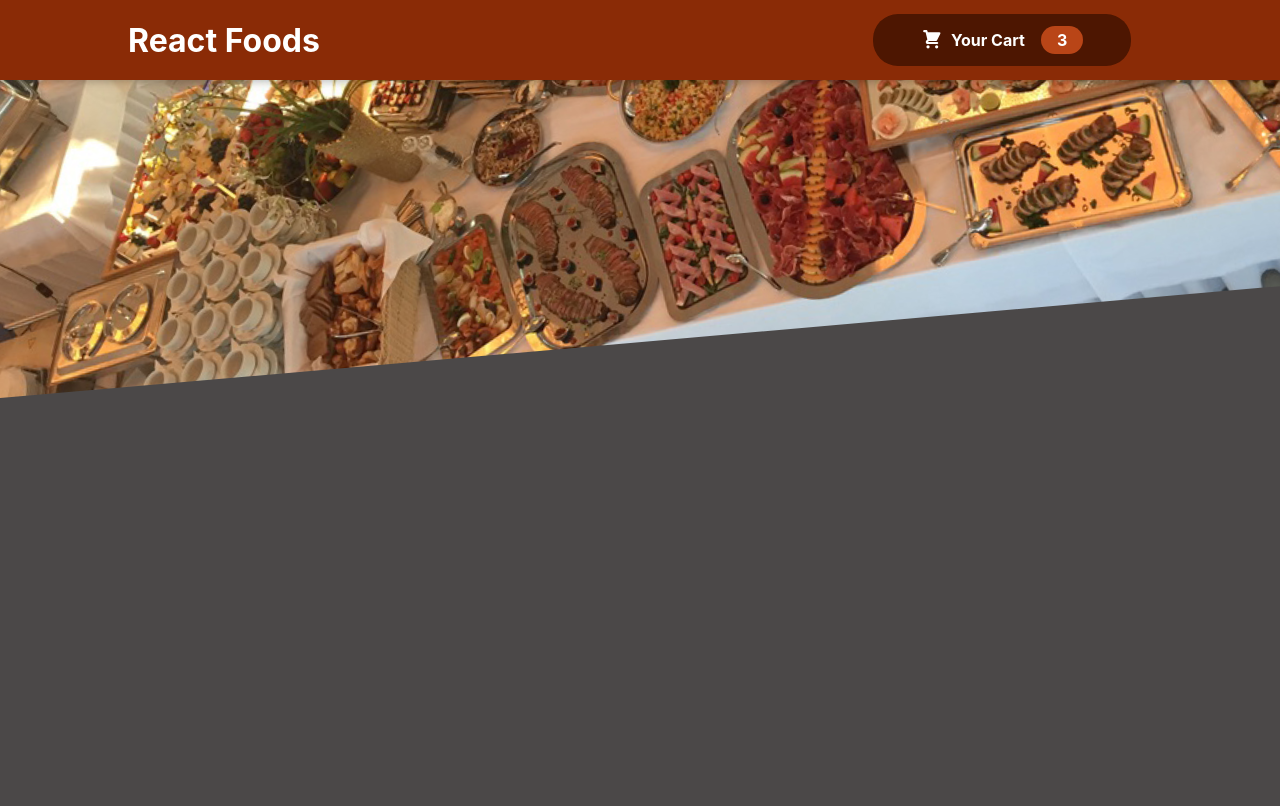
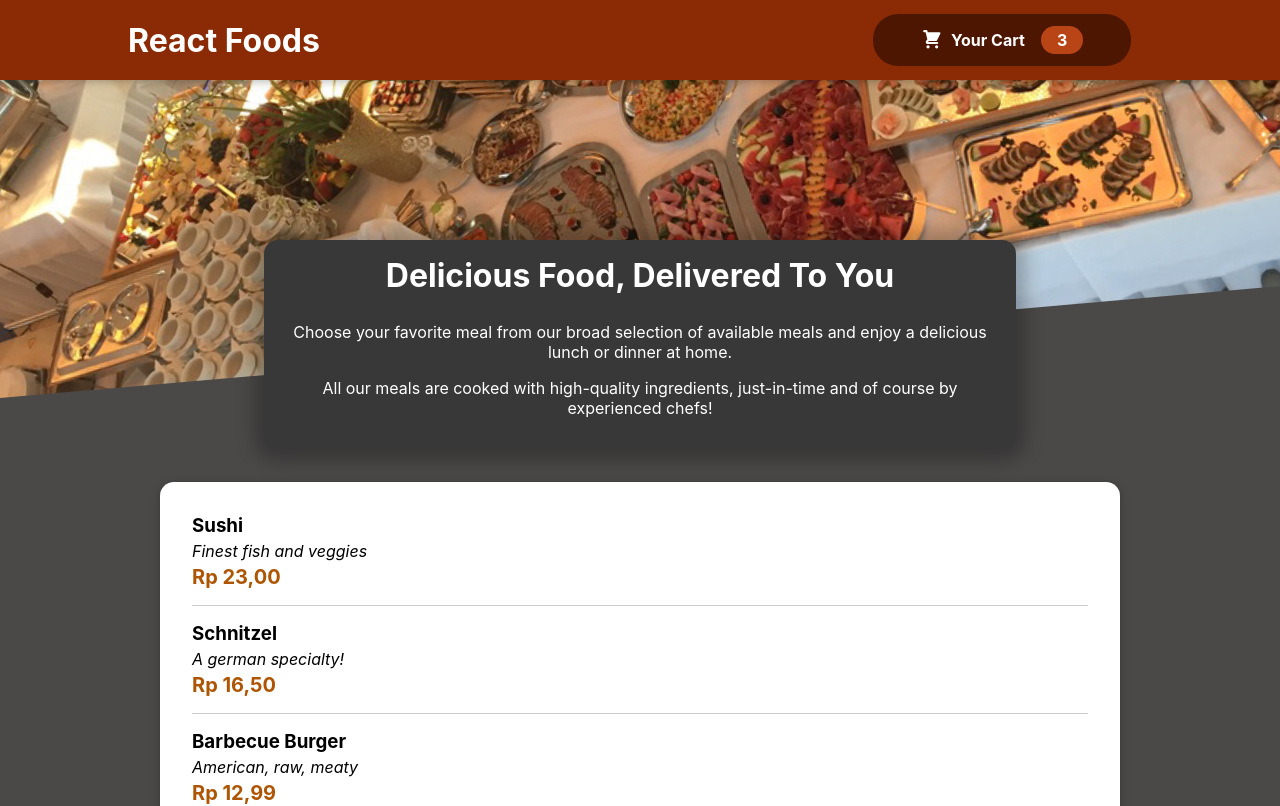
Before and after one commit to mhmdramadhan/react-food-app, a React (Create React App) app: page / in a window 1280 px wide. Shown: the top 806 px of the page. Built offline with nearby package versions, Linux system fonts and the light colour scheme.

Commit message:
fungsi dan style

```diff
--- a/src/App.js
+++ b/src/App.js
@@ -1,11 +1,15 @@
 import React, { Fragment } from 'react';
 import Header from './components/Layout/Header';
+import Meals from './components/Meals/Meals';
 // import './App.css';
 
 function App() {
   return (
     <Fragment>
       <Header />
+      <main>
+        <Meals />
+      </main>
     </Fragment>
   );
 }
--- /dev/null
+++ b/src/components/Meals/AvailableMeals.js
@@ -0,0 +1,44 @@
+import Card from '../UI/Card';
+import MealItem from './MealItem/MealItem';
+import classes from './AvailableMeals.module.css';
+
+const DUMMY_MEALS = [
+  {
+    id: 'm1',
+    name: 'Sushi',
+    description: 'Finest fish and veggies',
+    price: 22.999,
+  },
+  {
+    id: 'm2',
+    name: 'Schnitzel',
+    description: 'A german specialty!',
+    price: 16.5,
+  },
+  {
+    id: 'm3',
+    name: 'Barbecue Burger',
+    description: 'American, raw, meaty',
+    price: 12.99,
+  },
+  {
+    id: 'm4',
+    name: 'Green Bowl',
+    description: 'Healthy...and green...',
+    price: 18.99,
+  },
+];
+
+const AvailableMeals = () => {
+  const mealsList = DUMMY_MEALS.map((meal) => <MealItem key={meal.id} name={meal.name} description={meal.description} price={meal.price} />);
+
+  return (
+    <section className={classes.meals}>
+      <Card>
+        <ul>{mealsList}</ul>
+      </Card>
+    </section>
+  );
+};
+
+export default AvailableMeals;
--- /dev/null
+++ b/src/components/Meals/AvailableMeals.module.css
@@ -0,0 +1,24 @@
+.meals {
+    max-width: 60rem;
+    width: 90%;
+    margin: 2rem auto;
+    animation: meals-appear 1s ease-out forwards;
+}
+
+.meals ul {
+    list-style: none;
+    margin: 0;
+    padding: 0;
+}
+
+@keyframes meals-appear {
+    from {
+        opacity: 0;
+        transform: translateY(3rem);
+    }
+
+    to {
+        opacity: 1;
+        transform: translateY(0);
+    }
+}
--- /dev/null
+++ b/src/components/Meals/MealItem/MealItem.js
@@ -0,0 +1,21 @@
+import classes from './MealItem.module.css';
+
+const MealItem = (props) => {
+  // convert props.price to rupiah format
+  const price = new Intl.NumberFormat('id-ID', {
+    style: 'currency',
+    currency: 'IDR',
+  }).format(props.price);
+  return (
+    <li className={classes.meal}>
+      <div>
+        <h3>{props.name}</h3>
+        <div className={classes.description}>{props.description}</div>
+        <div className={classes.price}>{price}</div>
+      </div>
+      <div></div>
+    </li>
+  );
+};
+
+export default MealItem;
--- /dev/null
+++ b/src/components/Meals/MealItem/MealItem.module.css
@@ -0,0 +1,22 @@
+.meal {
+    display: flex;
+    justify-content: space-between;
+    margin: 1rem;
+    padding-bottom: 1rem;
+    border-bottom: 1px solid #ccc;
+}
+
+.meal h3 {
+    margin: 0 0 0.25rem 0;
+}
+
+.description {
+    font-style: italic;
+}
+
+.price {
+    margin-top: 0.25rem;
+    font-weight: bold;
+    color: #ad5502;
+    font-size: 1.25rem;
+}
--- /dev/null
+++ b/src/components/Meals/Meals.js
@@ -0,0 +1,14 @@
+import MealsSummary from './MealsSummary';
+import AvailableMeals from './AvailableMeals';
+import { Fragment } from 'react';
+
+const Meals = () => {
+  return (
+    <Fragment>
+      <MealsSummary />
+      <AvailableMeals />
+    </Fragment>
+  );
+};
+
+export default Meals;
--- /dev/null
+++ b/src/components/Meals/MealsSummary.js
@@ -0,0 +1,19 @@
+import classes from './MealsSummary.module.css';
+
+const MealsSummary = () => {
+  return (
+    <section className={classes.summary}>
+      <h2>Delicious Food, Delivered To You</h2>
+      <p>
+        Choose your favorite meal from our broad selection of available meals
+        and enjoy a delicious lunch or dinner at home.
+      </p>
+      <p>
+        All our meals are cooked with high-quality ingredients, just-in-time and
+        of course by experienced chefs!
+      </p>
+    </section>
+  );
+};
+
+export default MealsSummary;
--- /dev/null
+++ b/src/components/Meals/MealsSummary.module.css
@@ -0,0 +1,18 @@
+.summary {
+    text-align: center;
+    max-width: 45rem;
+    width: 90%;
+    margin: auto;
+    margin-top: -10rem;
+    position: relative;
+    background-color: #383838;
+    color: white;
+    border-radius: 14px;
+    padding: 1rem;
+    box-shadow: 0 1px 18px 10px rgba(0, 0, 0, 0.25);
+}
+
+.summary h2 {
+    font-size: 2rem;
+    margin-top: 0;
+}
--- /dev/null
+++ b/src/components/UI/Card.js
@@ -0,0 +1,7 @@
+import clasess from './Card.module.css';
+
+const Card = (props) => {
+  return <div className={clasess.card}>{props.children}</div>;
+};
+
+export default Card;
--- /dev/null
+++ b/src/components/UI/Card.module.css
@@ -0,0 +1,6 @@
+.card {
+    padding: 1rem;
+    box-shadow: 0 2px 8px rgba(0, 0, 0, 0.25);
+    border-radius: 14px;
+    background-color: white;
+}
```
Also changed, not shown: src/components/Meals/MealItem/MealItemForm.js (added).
